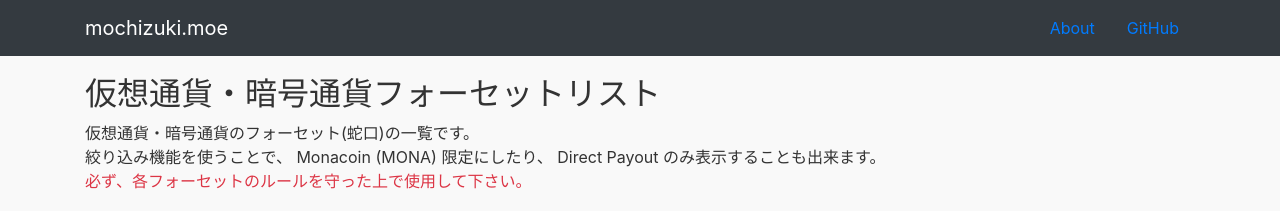
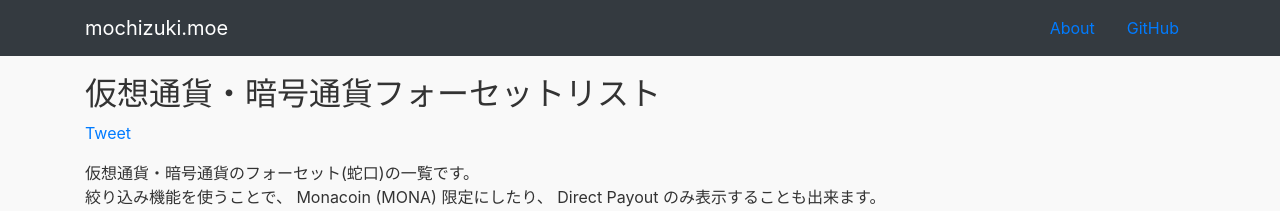
Before and after one commit to mika-archived/ccfaucet.mochizuki.moe, a Vue app: page /#/ in a window 1280 px wide. Shown: the top 211 px of the page. Built offline with nearby package versions, Linux system fonts and the light colour scheme; no server answers.

Commit message:
Add tweet button

```diff
--- a/index.html
+++ b/index.html
@@ -66,5 +66,6 @@
 <body>
   <div id="app"></div>
   <!-- built files will be auto injected -->
+  <script async src="https://platform.twitter.com/widgets.js" charset="utf-8"></script>
 </body>
 </html>
--- a/src/components/Root.vue
+++ b/src/components/Root.vue
@@ -2,6 +2,9 @@
   <b-container>
     <section>
       <h2>仮想通貨・暗号通貨フォーセットリスト</h2>
+      <p>
+        <a href="https://twitter.com/share?ref_src=twsrc%5Etfw" class="twitter-share-button" data-via="MikazukiFuyuno" data-show-count="false">Tweet</a>
+      </p>
       <p>
         仮想通貨・暗号通貨のフォーセット(蛇口)の一覧です。
         <br> 絞り込み機能を使うことで、 Monacoin (MONA) 限定にしたり、 Direct Payout のみ表示することも出来ます。
```
